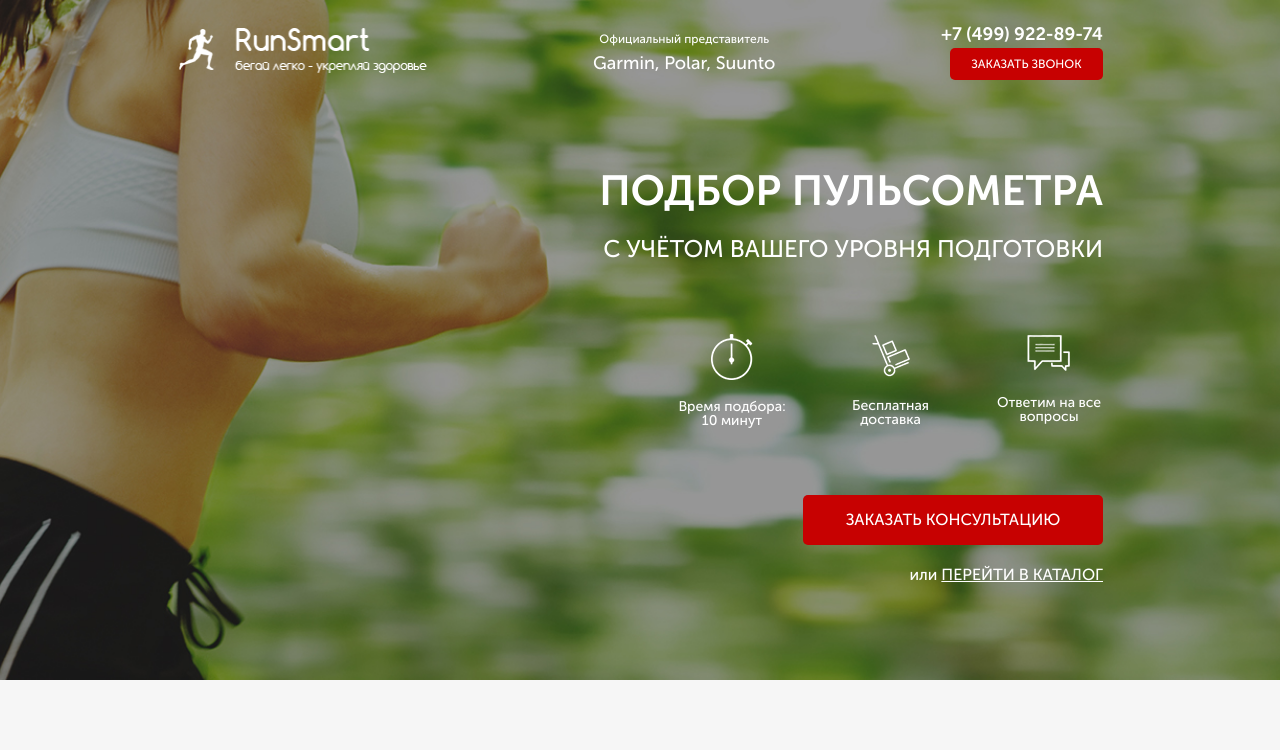
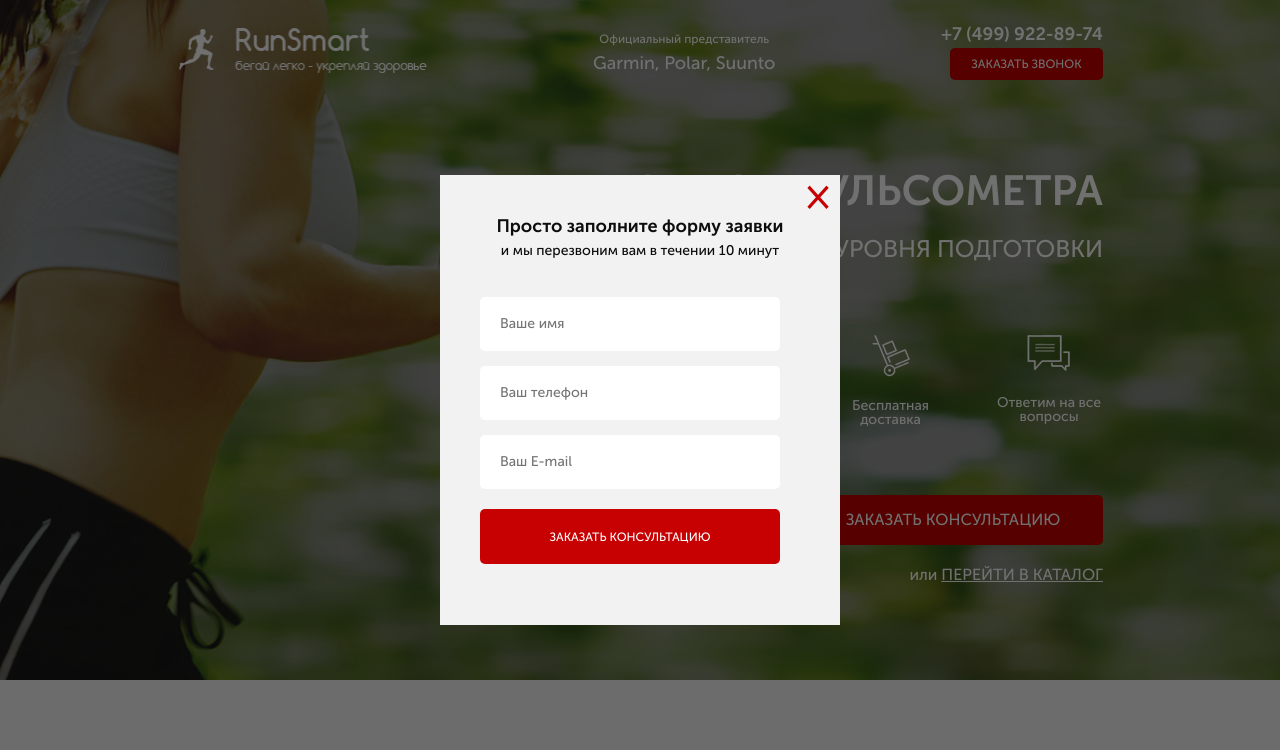
Before and after one commit to OlehHasii/Pulse, a website: page src/index.html in a window 1280 px wide. Both pictures are taken after a click on the button "ЗАКАЗАТЬ ЗВОНОК". Shown: the top 750 px of the page. Drawn offline with nearby package versions, Linux system fonts and the light colour scheme; files whose address does not match are found by name.

Commit message:
Made modal windows

```diff
--- /dev/null
+++ b/src/css/blocks/modal.min.css
@@ -0,0 +1 @@
+.overlay{position:fixed}
--- a/src/index.html
+++ b/src/index.html
@@ -24,7 +24,7 @@
                 </div>
                 <div class="header__contacts">
                     <a href="tel:+74999228974" class="header__phone">+7 (499) 922-89-74</a>
-                    <button class="button">заказать звонок</button>
+                    <button data-modal="consultation" class="button">заказать звонок</button>
                 </div>
             </header>
 
@@ -45,7 +45,7 @@
                         Ответим на все вопросы
                     </div>
                 </div>
-                <button class="button button_main">заказать кОНСУЛЬТАЦИЮ</button>
+                <button data-modal="consultation" class="button button_main">заказать кОНСУЛЬТАЦИЮ</button>
                 <div class="promo__link">
                     или
                     <a href="#">ПЕРЕЙТИ В КАТАЛОГ</a>
@@ -424,6 +424,39 @@
         </footer>
     </section>
 
+    <div class="overlay">
+        <div class="modal" id="consultation">
+            <div class="modal__close">&times;</div>
+            <div class="modal__subtitle">Просто заполните форму заявки</div>
+            <div class="modal__descr">и мы перезвоним вам в течении 10 минут</div>
+            <form class="feed-form feed-form_mt25" action="#">
+                <input name="name" required placeholder="Ваше имя" type="text">
+                <input name="phone" required placeholder="Ваш телефон" type="number">
+                <input name="email" required placeholder="Ваш E-mail" type="email">
+
+                <button class="button button_submit">заказать консультацию</button>
+            </form>
+        </div>
+        <div class="modal" id="order">
+            <div class="modal__close">&times;</div>
+            <div class="modal__subtitle">Ваш заказ:</div>
+            <div class="modal__descr">Пульсометр Polar FT1</div>
+            <form class="feed-form feed-form_mt25" action="#">
+                <input name="name" required placeholder="Ваше имя" type="text">
+                <input name="phone" required placeholder="Ваш телефон" type="number">
+                <input name="email" required placeholder="Ваш E-mail" type="email">
+
+                <button class="button button_submit">купить</button>
+            </form>
+        </div>
+
+        <div class="modal modal_mini" id="thanks">
+            <div class="modal__close">&times;</div>
+            <div class="modal__subtitle">Спасибо за вашу заявку!</div>
+            <div class="modal__descr">Наш менеджер свяжется с вами
+                в ближайшее время!</div>
+        </div>
+    </div>
 
 
 
--- a/src/js/script.js
+++ b/src/js/script.js
@@ -26,4 +26,19 @@
             $('.catalog-item__list').eq(i).toggleClass('catalog-item__list_active');
         });
       });
+
+    //MODAL
+    $('[data-modal=consultation]').on('click', function() {
+      $('.overlay, #consultation').fadeIn('slow');
+    });
+    $('.modal__close').on('click', function() {
+      $('.overlay, #consultation, #thanks, #order').fadeOut('slow');
+    });
+
+    $('.button_mini').each(function(i) {
+      $(this).on('click', function() {
+          $('#order .modal__descr').text($('.catalog-item__subtitle').eq(i).text());
+          $('.overlay, #order').fadeIn('slow');
+      });
+    });
 });
--- /dev/null
+++ b/src/sass/blocks/_modal.scss
@@ -0,0 +1,46 @@
+.overlay {
+    display: none;
+    position: fixed;
+    width: 100%;
+    height: 100%;
+    top: 0;
+    background-color: rgba(0,0,0, .56);
+}
+.modal {
+    position: absolute;
+    top: 50%;
+    left: 50%;
+    transform: translate(-50%, -50%);
+    width: 400px;
+    height: 450px;
+    background-color: #f2f2f2;
+    padding: 38px 40px 40px 40px;
+    &__close {
+        position: absolute;
+        top: 10px;
+        right: 10px;
+        font-size: 41px;
+        line-height: 21px;
+        color: $main-color;
+        cursor: pointer;
+    }
+    &__subtitle {
+        color: #0d0d0d;
+        font-size: 18px;
+        font-weight: 700;
+        text-align: center;
+    }
+    &__descr {
+        color: #0d0d0d;
+        font-size: 14px;
+        font-weight: 500;
+        text-align: center;
+    }
+    &_mini {
+        min-height: 140px;
+    }
+}
+
+#consultation, #order, #thanks {
+    display: none;
+}
--- a/src/sass/style.scss
+++ b/src/sass/style.scss
@@ -19,3 +19,4 @@
 @import 'blocks/catalog';
 @import 'blocks/reviews';
 @import 'blocks/footer';
+@import 'blocks/modal';
```
Also changed, not shown: src/css/style.min.css.
